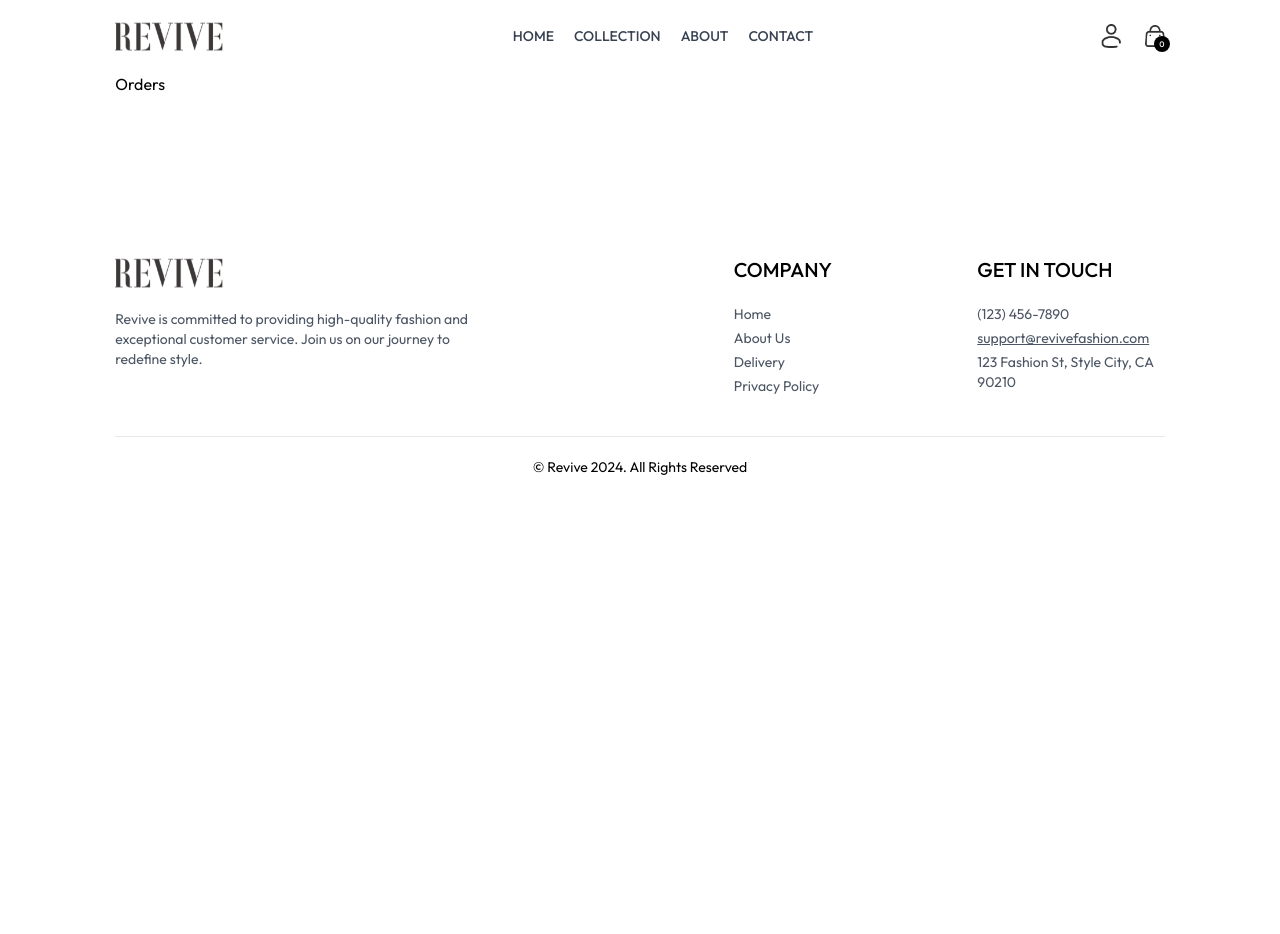
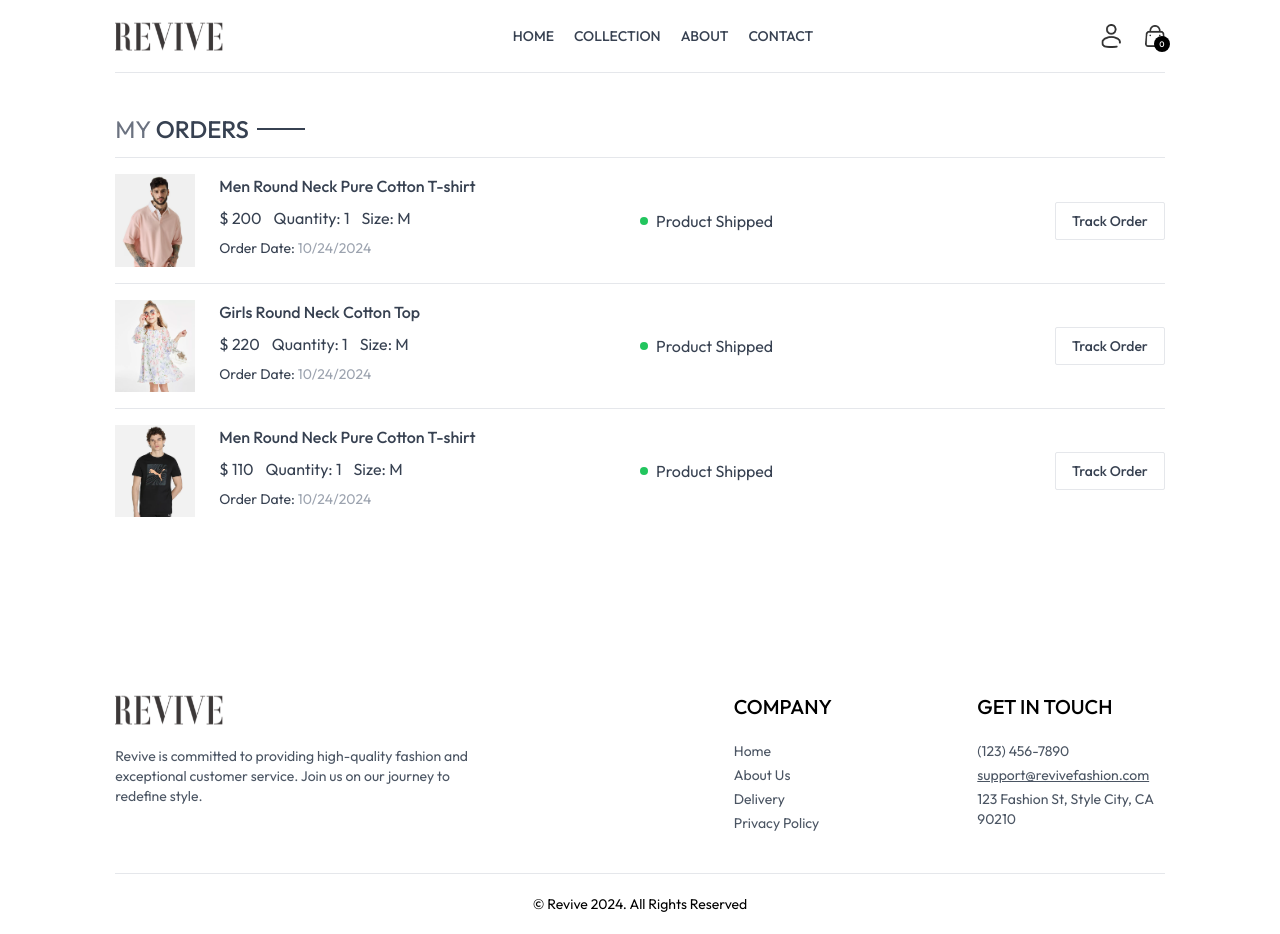
Before and after one commit to andrewmartinn/ecommerce-store-mern, a React (Vite) app in the folder client/: page /orders in a window 1280 px wide. Before the commit the page ends 800 px from the top, so only its background shows below. Built offline with nearby package versions, Linux system fonts and the light colour scheme.

Commit message:
feat: orders page UI

```diff
--- a/client/src/pages/Cart.tsx
+++ b/client/src/pages/Cart.tsx
@@ -33,7 +33,6 @@ const Cart: React.FC = () => {
     }
 
     setCartData(cartProducts);
-    console.log("Cart products: ", cartProducts);
   }, [cartItems]);
 
   return (
--- a/client/src/pages/Orders.tsx
+++ b/client/src/pages/Orders.tsx
@@ -1,5 +1,60 @@
+import SectionHeader from "../components/SectionHeader";
+import useShopContext from "../hooks/useShopContext";
+
 const Orders: React.FC = () => {
-  return <div>Orders</div>;
+  const { products, currency } = useShopContext();
+
+  return (
+    <section className="border-t pt-10">
+      <div className="text-xl sm:text-2xl">
+        <SectionHeader primaryTitle="My" accentTitle="Orders" />
+      </div>
+      {/* orders history list */}
+      <div>
+        {products.slice(1, 4).map((item, idx) => (
+          <div
+            key={idx}
+            className="flex flex-col gap-4 border-t py-4 text-gray-700 md:flex-row md:items-center md:justify-between"
+          >
+            {/* product info */}
+            <div className="flex items-start gap-6 text-sm">
+              <img
+                src={item.image[0]}
+                alt={`${item.name} image`}
+                className="w-16 sm:w-20"
+              />
+              <div>
+                <p className="font-medium sm:text-base">{item.name}</p>
+                <div className="mt-2 flex items-center gap-3 text-base text-gray-700">
+                  <p className="text-base">
+                    {currency} {item.price}
+                  </p>
+                  <p className="text-base">Quantity: 1</p>
+                  <p className="text-base">Size: M</p>
+                </div>
+                <p className="mt-2">
+                  Order Date:{" "}
+                  <span className="text-gray-400">
+                    {new Date().toLocaleDateString()}
+                  </span>
+                </p>
+              </div>
+            </div>
+            {/* order status */}
+            <div className="flex justify-between md:w-1/2">
+              <div className="flex items-center gap-2">
+                <p className="h-2 min-w-2 rounded-full bg-green-500"></p>
+                <p className="text-sm md:text-base">Product Shipped</p>
+              </div>
+              <button className="rounded-sm border px-4 py-2 text-sm font-medium">
+                Track Order
+              </button>
+            </div>
+          </div>
+        ))}
+      </div>
+    </section>
+  );
 };
 
 export default Orders;
```
